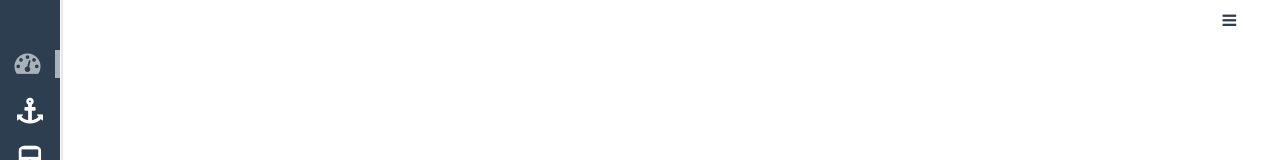
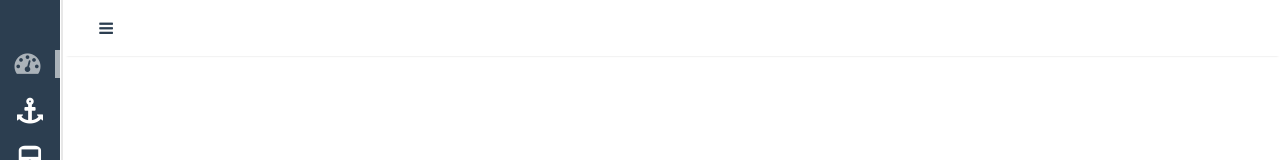
Before and after one commit to DavidSone11/BT-WEBCLIENT, an Angular app: page /dashboard in a window 1280 px wide. Both pictures are taken after typing "Sample", "Sample123" into the empty fields and a click on the button "Login". Shown: the top 160 px of the page. Built offline with nearby package versions, Linux system fonts and the light colour scheme.

Commit message:
header added

```diff
--- a/src/app/components/dashboard/dashboard.component.html
+++ b/src/app/components/dashboard/dashboard.component.html
@@ -1,4 +1,5 @@
 <div class="wrapper">
+  <app-header></app-header>
     <app-left-sidebar></app-left-sidebar>
   <div class="page-wrapper">
     <router-outlet></router-outlet>
--- a/src/app/components/header/header.component.css
+++ b/src/app/components/header/header.component.css
@@ -0,0 +1,36 @@
+
+.mediumnavigation {
+    background: rgba(255,255,255,.97);
+    box-shadow: 0 2px 2px -2px rgba(0,0,0,.15);
+}
+.fixed-top {
+    position: fixed;
+    top: 0;
+    right: 0;
+    left: 65px;
+    z-index: 1030;
+}
+
+.btn{
+    float: right;
+    cursor: pointer;
+    padding:0 10px;
+    color:#2c3e50;
+    text-decoration: none;
+    background: transparent;
+    outline: none;
+    border: none;
+    width: 50px;
+    height:40px;
+
+}
+.btn:before{
+    content: '\f0c9';
+    font-family: FontAwesome;
+}
+.btnc:before{
+    content: '\f00d';
+    font-family: FontAwesome;
+    outline: none;
+    border: none;
+}
--- a/src/app/components/header/header.component.html
+++ b/src/app/components/header/header.component.html
@@ -1,3 +1,8 @@
-<p>
-  header works!
-</p>
+<div>
+  <nav class="navbar mediumnavigation fixed-top">
+      <button type="button" class="btn" (click)="toggleSidebar()"></button>
+  </nav>
+
+
+
+</div>
--- a/src/app/components/header/header.component.ts
+++ b/src/app/components/header/header.component.ts
@@ -1,5 +1,5 @@
 import { Component, OnInit } from '@angular/core';
-
+declare var $: any;
 @Component({
   selector: 'app-header',
   templateUrl: './header.component.html',
@@ -12,4 +12,16 @@ export class HeaderComponent implements OnInit {
   ngOnInit() {
   }
 
+  ngAfterViewInit() {
+    $(document).ready(function () {
+      $(".btn").on("click",function () {
+        $(".sidebar").toggleClass('no-sidebar');
+        $(".page-wrapper").toggleClass('no-page-wrapper');
+        // $('.page-wrapper').toggle();
+        $(".btn").toggleClass('btnc');
+        // $(".sidebar").hide();
+      });
+    });
+  }
+
 }
--- a/src/app/components/left-sidebar/left-sidebar.component.css
+++ b/src/app/components/left-sidebar/left-sidebar.component.css
@@ -34,26 +34,3 @@
     color:#fff;
     font-size:26px;
 }
-.btn{
-    float: right;
-    cursor: pointer;
-    padding:0 10px;
-    color:#2c3e50;
-    text-decoration: none;
-    background: transparent;
-    outline: none;
-    border: none;
-    width: 50px;
-    height:40px;
-
-}
-.btn:before{
-    content: '\f0c9';
-    font-family: FontAwesome;
-}
-.btnc:before{
-    content: '\f00d';
-    font-family: FontAwesome;
-    outline: none;
-    border: none;
-}
--- a/src/app/components/left-sidebar/left-sidebar.component.html
+++ b/src/app/components/left-sidebar/left-sidebar.component.html
@@ -1,5 +1,5 @@
 <div>
-  <button type="button" class="btn" (click)="toggleSidebar()"></button>
+
   <div class="sidebar">
     <ul>
       <li>
--- a/src/app/components/left-sidebar/left-sidebar.component.ts
+++ b/src/app/components/left-sidebar/left-sidebar.component.ts
@@ -1,6 +1,6 @@
 import { Component, OnInit } from '@angular/core';
 
-declare var $: any;
+
 @Component({
   selector: 'app-left-sidebar',
   templateUrl: './left-sidebar.component.html',
@@ -13,20 +13,6 @@ export class LeftSidebarComponent implements OnInit {
   ngOnInit() {
   }
 
-  toggleSidebar() {
-    console.log('inside sidebar');
-  }
 
-  ngAfterViewInit() {
-    $(document).ready(function () {
-      $(".btn").on("click",function () {
-        $(".sidebar").toggleClass('no-sidebar');
-        $(".page-wrapper").toggleClass('no-page-wrapper');
-        // $('.page-wrapper').toggle();
-        $(".btn").toggleClass('btnc');
-        // $(".sidebar").hide();
-      });
-    });
-  }
 
 }
```
